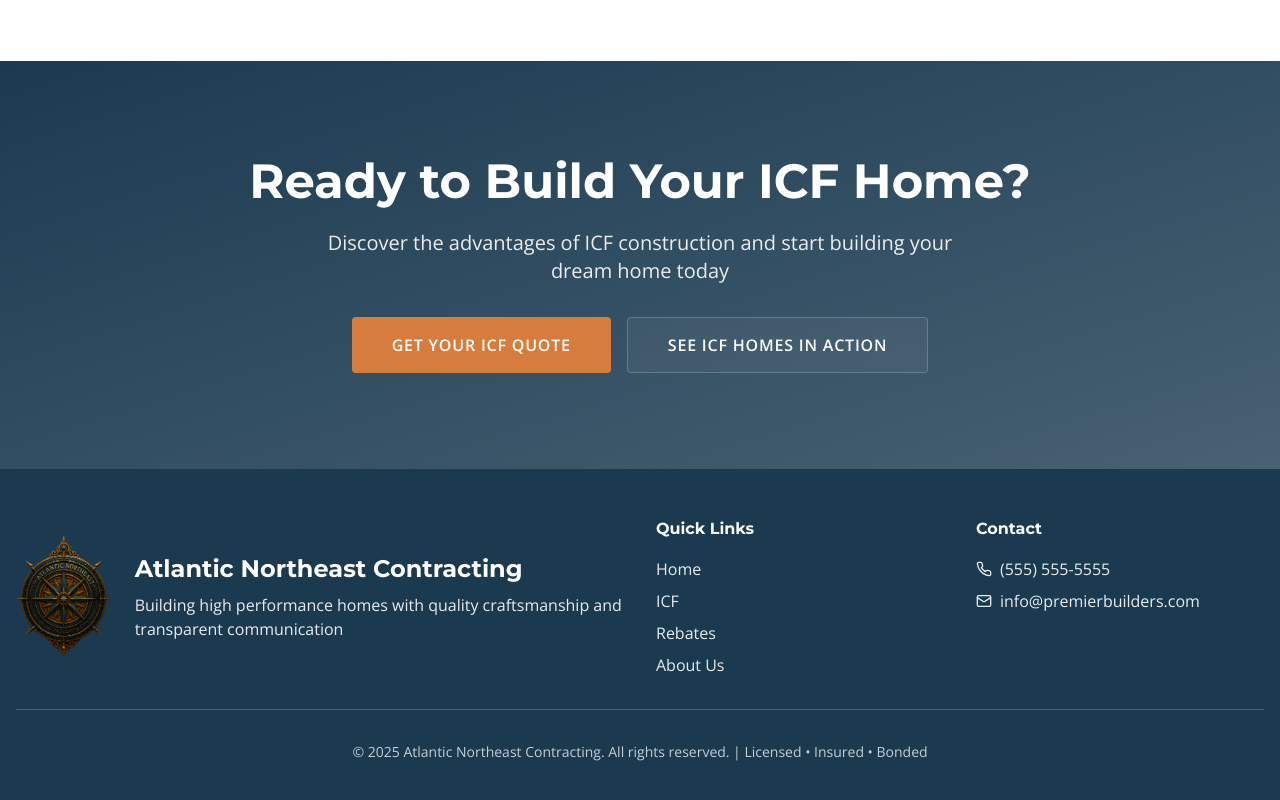
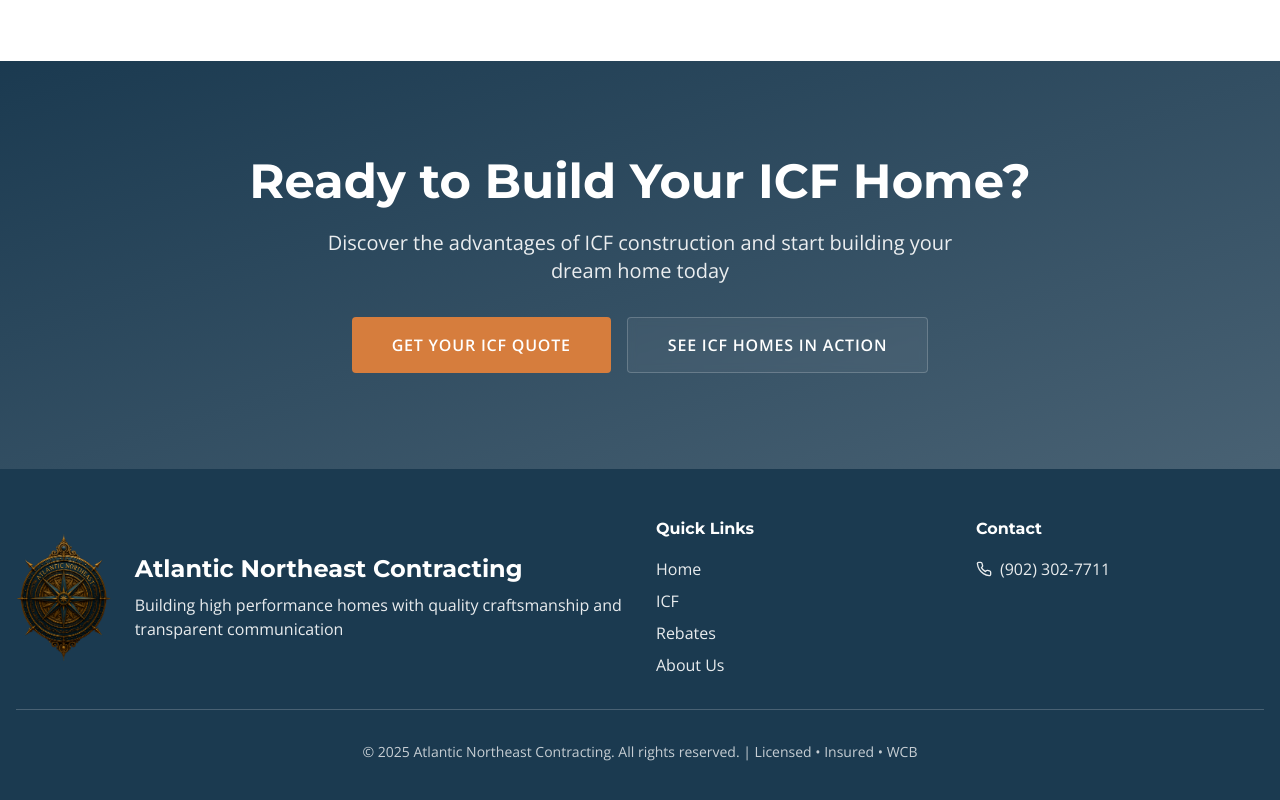
Before and after one commit to MattBegley224/vision-to-bricks, a React (Vite) app: page /icf in a window 1280 px wide. Shown: the part 2749-3549 px from the top of the page. Built offline with nearby package versions, Linux system fonts and the light colour scheme; the HTML template or start-up script is replaced by a standard one.

Commit message:
Refactor footer contact information

```diff
--- a/src/components/Footer.tsx
+++ b/src/components/Footer.tsx
@@ -53,14 +53,8 @@ const Footer = () => {
             <ul className="space-y-2">
               <li className="flex items-center gap-2 opacity-90">
                 <Phone className="w-4 h-4" />
-                <a href="tel:5555555555" className="hover:text-secondary transition-colors">
-                  (555) 555-5555
-                </a>
-              </li>
-              <li className="flex items-center gap-2 opacity-90">
-                <Mail className="w-4 h-4" />
-                <a href="mailto:info@premierbuilders.com" className="hover:text-secondary transition-colors">
-                  info@premierbuilders.com
+                <a href="tel:9023027711" className="hover:text-secondary transition-colors">
+                  (902) 302-7711
                 </a>
               </li>
             </ul>
@@ -69,7 +63,7 @@ const Footer = () => {
 
         <div className="border-t border-primary-foreground/20 pt-8 text-center">
           <p className="opacity-75 text-sm">
-            © {currentYear} Atlantic Northeast Contracting. All rights reserved. | Licensed • Insured • Bonded
+            © {currentYear} Atlantic Northeast Contracting. All rights reserved. | Licensed • Insured • WCB
           </p>
         </div>
       </div>
```
